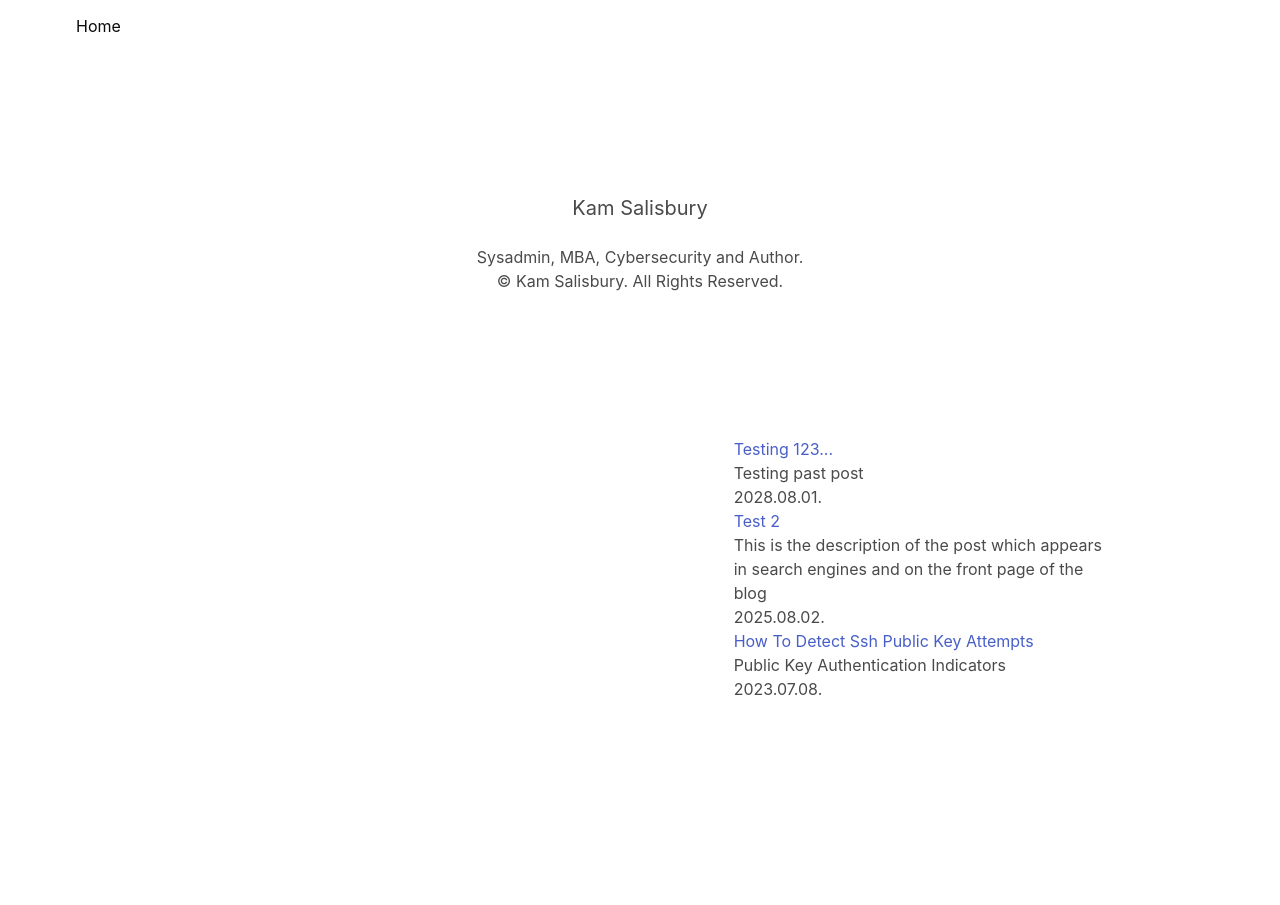
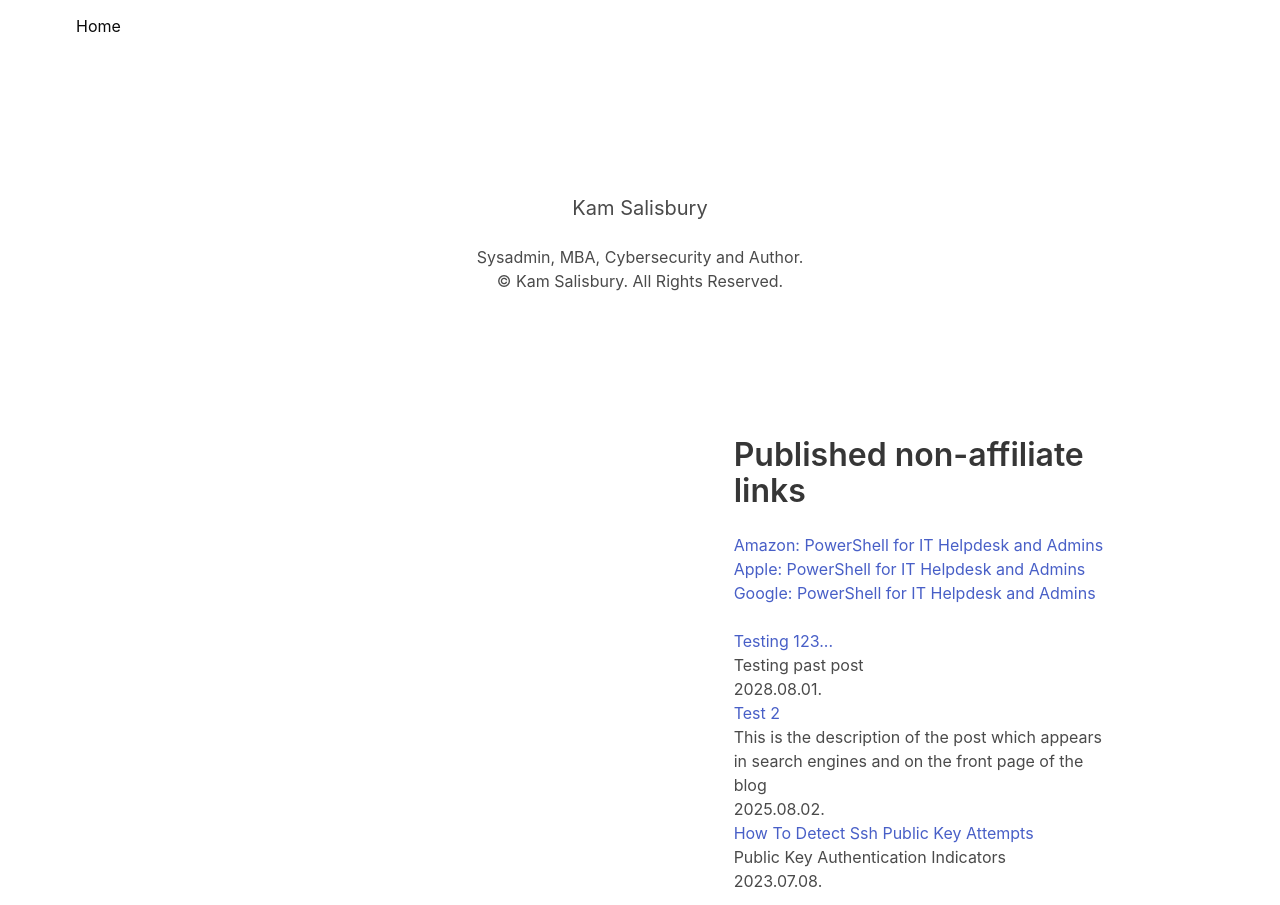
Before and after one commit to kamsalisbury/kamsalisbury.github.io, a Jekyll site: the page built from index.html, in a window 1280 px wide. Built offline with Jekyll 4.4.1, drawn with Linux system fonts in a browser that asks for light colours; nearby versions of some CDN libraries; the list of posts is cut into pages by our own code.

Commit message:
Experiment with cards

```diff
--- a/_layouts/default.html
+++ b/_layouts/default.html
@@ -67,6 +67,27 @@
                                 </div>
                                 <div class="column is-5 featured-content va">
                                     <div>
+                                        <h1 class="title post-title">Published non-affiliate links</h1>
+                                        <p class="post-excerpt">
+                                        <a href="https://www.amazon.com/gp/product/B07W8XW6K6/ref=dbs_a_def_rwt_bibl_vppi_i0">Amazon: PowerShell for IT Helpdesk and Admins</a><br />
+                                        <a href="https://books.apple.com/us/book/powershell-for-it-helpdesk-and-admins/id1573751396?itsct=books_box_link&itscg=30200&ls=1">Apple: PowerShell for IT Helpdesk and Admins</a><br />
+                                        <a href="https://www.google.com/books/edition/PowerShell_for_IT_Helpdesk_and_Admins/MccyEAAAQBAJ?hl=en&gbpv=0">Google: PowerShell for IT Helpdesk and Admins</a>
+                                        </p>
+                                        <!-- <h3 class="heading post-category">Category Name</h3>
+                            <h1 class="title post-title">Blog Posts Template</h1>
+                            <p class="post-excerpt">This template is based off of the official default blog template created by the fine folks over at <a href="https://ghost.io">Ghost</a>. If you are looking for a fully featured blog platform, I highly recommend checking them out!</p>
+                            <br>
+                            <a href="#" class="button is-primary">Read More</a> -->
+                                    </div>
+
+                                </div>
+                            </article>
+                            <article class="columns featured">
+                                <div class="column is-7 post-img ">
+                                    <!-- <img src="https://cdn.emk.dev/templates/featured-image.png" alt=""> -->
+                                </div>
+                                <div class="column is-5 featured-content va">
+                                    <div>
                                         {{ content }}
                                         <!-- <h3 class="heading post-category">Category Name</h3>
                             <h1 class="title post-title">Blog Posts Template</h1>
@@ -77,6 +98,7 @@
 
                                 </div>
                             </article>
+                        </div>
                     </div>
                 </div>
                     <!--
@@ -151,11 +173,10 @@
                           <a href="#" class="button is-primary">Read More</a>
                         </div>
                       </article>
+                    </div>
                 </div> -->
             </div>
         </div>
-          </div>
-
     </section>
 
 
```
Lines whose indentation alone changed are shown as unchanged.
